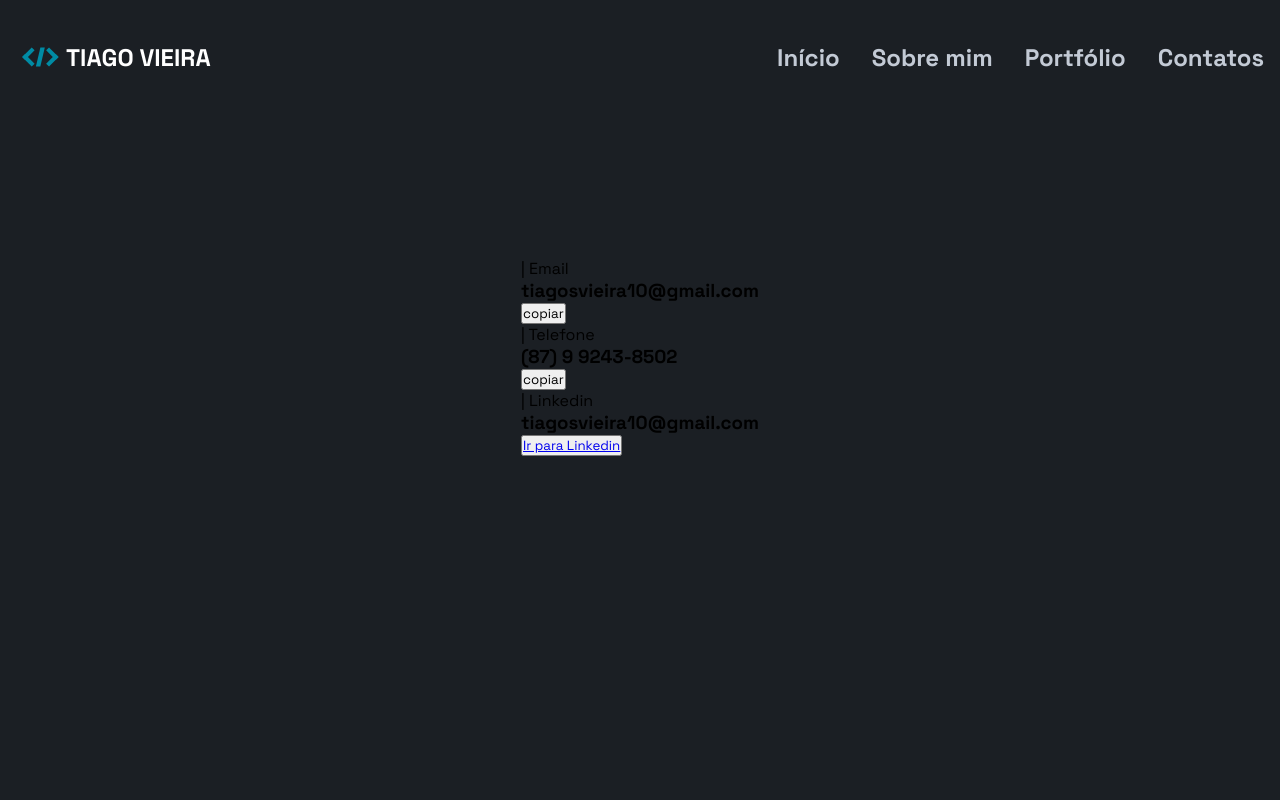
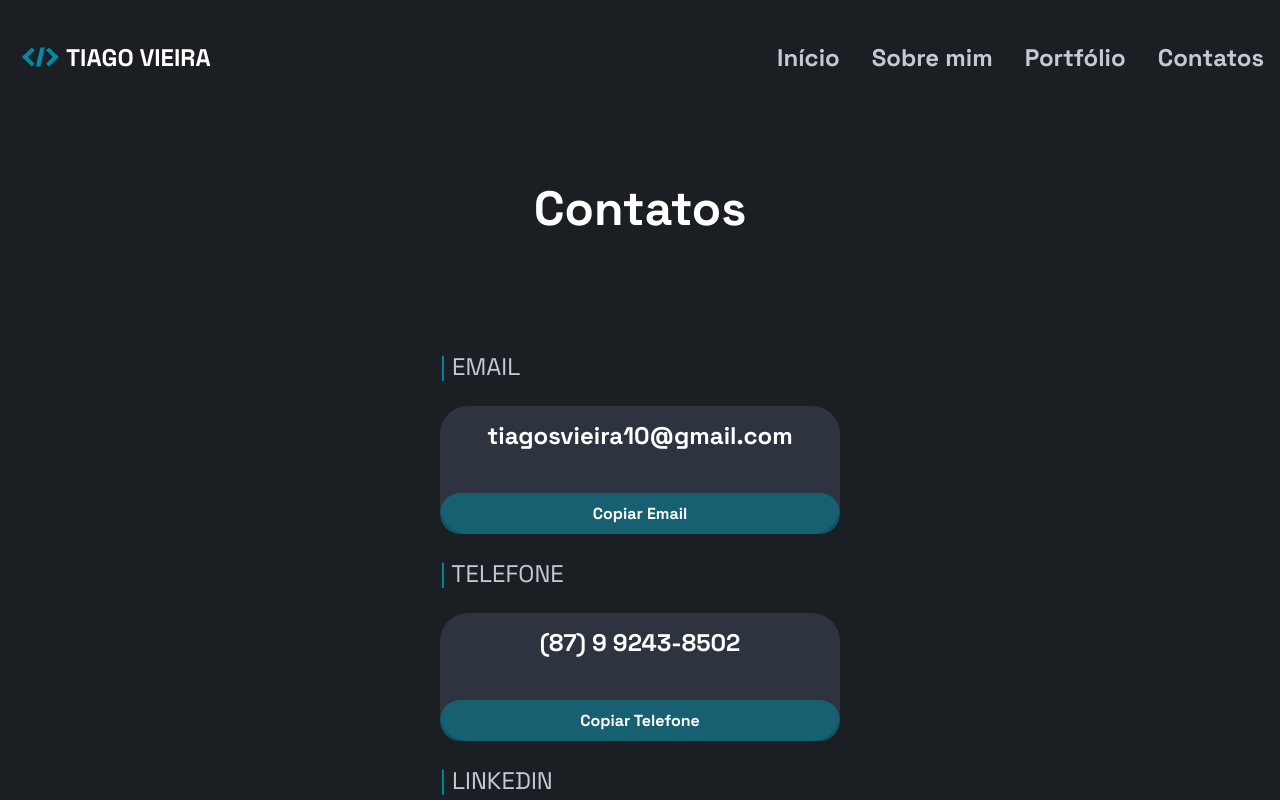
Before and after one commit to tiagosvieira10/my-portfolio, a Next.js app: page /contatos in a window 1280 px wide. Shown: the top 800 px of the page. Built offline with nearby package versions, Linux system fonts and the light colour scheme.

Commit message:
contatos - layout pronto

```diff
--- a/src/pages/contatos.tsx
+++ b/src/pages/contatos.tsx
@@ -22,22 +22,23 @@ export default function Contatos() {
   // )
   return(
     <ContatosContainer>
+      <h1>Contatos</h1>
       <CardContato>
+        <p><span>|</span> EMAIL</p>
         <Contato>
-          <p><span>|</span> Email</p>
-          <h1>tiagosvieira10@gmail.com</h1>
-          <button>copiar</button>
+          <h2>tiagosvieira10@gmail.com</h2>
+          <button>Copiar Email</button>
         </Contato>
 
+        <p><span>|</span> TELEFONE</p>
         <Contato>
-          <p><span>|</span> Telefone</p>
-          <h1>(87) 9 9243-8502</h1>
-          <button>copiar</button>
+          <h2>(87) 9 9243-8502</h2>
+          <button>Copiar Telefone</button>
         </Contato>
 
+        <p><span>|</span> LINKEDIN</p>
         <Contato>
-          <p><span>|</span> Linkedin</p>
-          <h1>tiagosvieira10@gmail.com</h1>
+          <h2>tiago-svieira/</h2>
           <button><Link href={'https://www.linkedin.com/in/tiago-svieira/'} target="blank">Ir para Linkedin</Link></button>
         </Contato>
       </CardContato>
--- a/src/styles/pages/contatos.ts
+++ b/src/styles/pages/contatos.ts
@@ -2,15 +2,73 @@ import { styled } from "..";
 
 export const ContatosContainer = styled('main',{
   display: 'flex',
+  flexDirection: 'column',
   maxWidth: 1300,
-  margin: '10rem auto',
+  margin: '5rem auto',
+
   alignItems: 'center',
-  justifyContent: 'center'
+  justifyContent: 'center',
+
+  h1: {
+    color: 'white',
+    fontSize: '3rem',
+  }
 })
 export const CardContato = styled('section',{
-  display: 'block'
+  display: 'flex',
+  flexDirection: 'column',
+
+  gap: '1.5rem',
+  margin: '7rem 0 5rem',
+
+  p: {
+    color: '$corFonte',
+    fontSize: '1.5rem',
+
+    span: {
+      color: '$corSecundaria'
+    }
+  }
 })
 
 export const Contato = styled('section',{
+  display: 'flex',
+  flexDirection: 'column',
 
+  height: '8rem',
+  width: '25rem',
+  borderRadius: '28px',
+
+  alignItems: 'center',
+  justifyContent: 'center',
+
+  backgroundColor: '#2d343f',
+
+  color: 'white',
+
+  gap: '1.7rem',
+
+  h2: {
+    margin: '0.9rem auto'
+  },
+
+  a: {
+    textDecoration: 'none',
+    color: 'white'
+  },
+
+  button: {
+    background: 'rgba(0, 139, 164, 0.5)',
+    color: 'white',
+    fontSize: '1rem',
+    fontWeight: 'bold',
+
+    border: 'none',
+
+    width: '25rem',
+
+    height: '50%',
+    borderRadius: '28px',
+
+  }
 })
```
